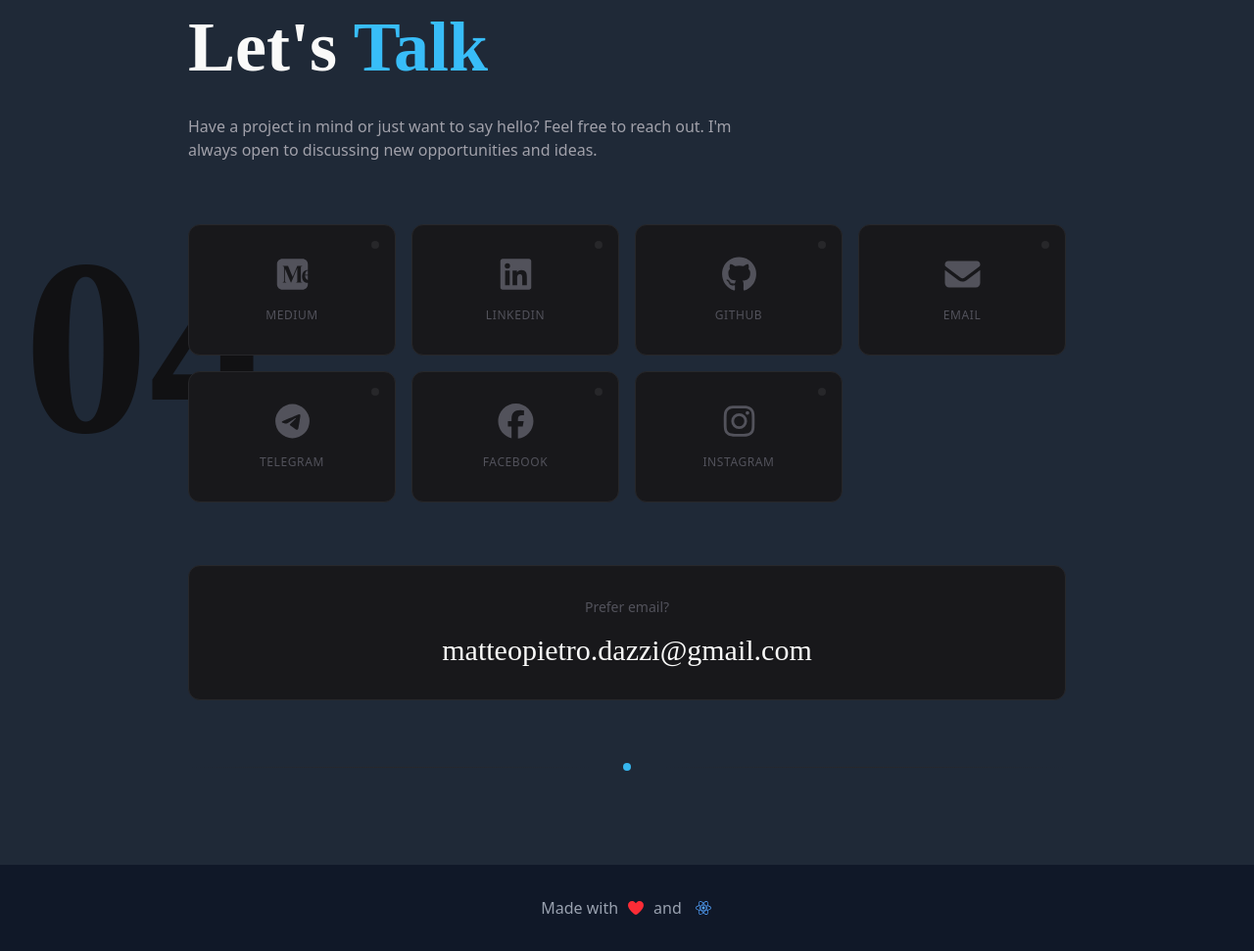
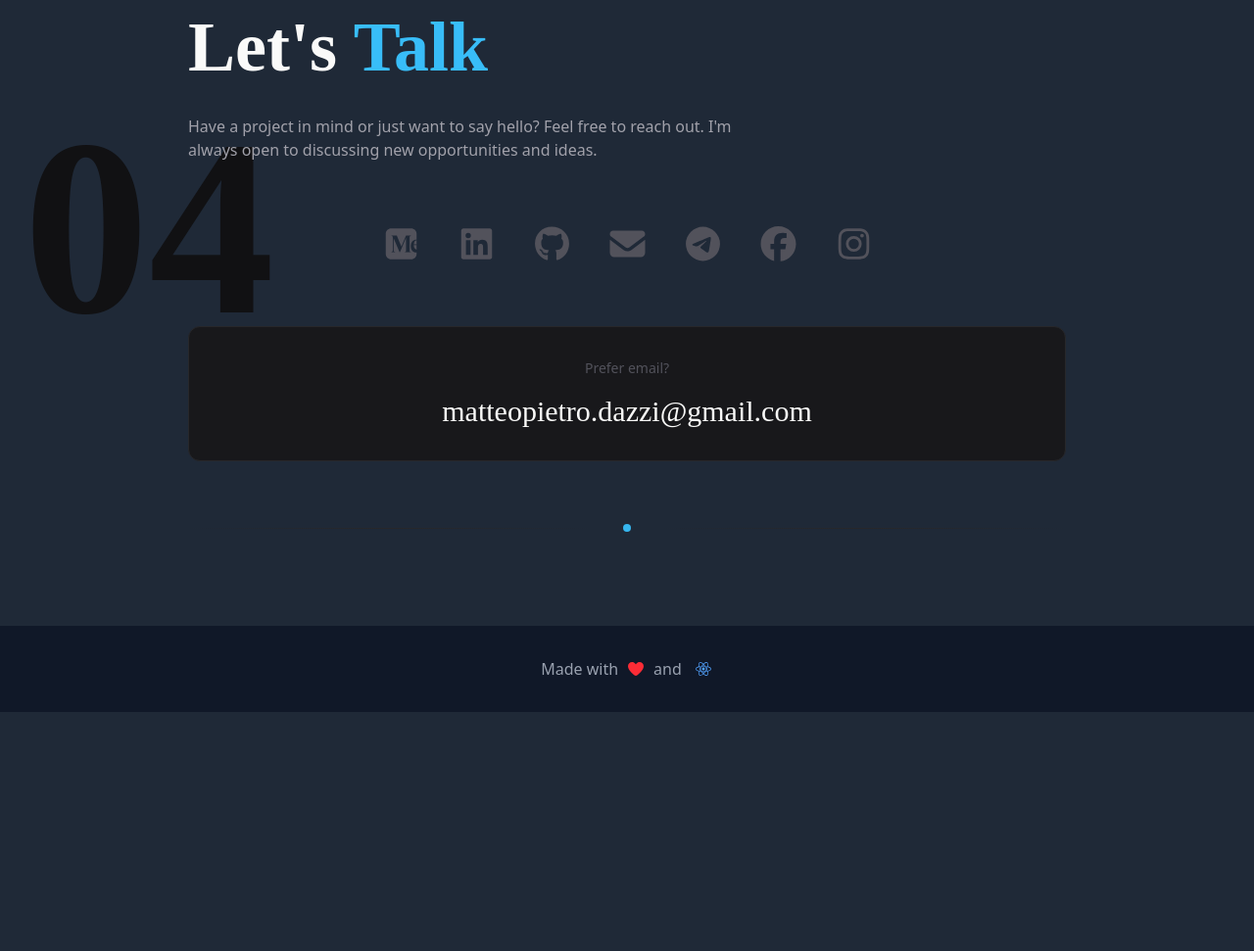
Before and after one commit to ilteoood/ilteoood.github.io, an Astro site: page / in a window 1280 px wide. Shown: the part 2777-3748 px from the top of the page at 98% size. After the commit the page ends 3504 px from the top, so only its background shows below. Built offline with nearby package versions, Linux system fonts and the light colour scheme; Astro itself is replaced by a stand-in of ours; no server answers.

Commit message:
Simplify contacts section to show just icons instead of card buttons

```diff
--- a/src/components/sections/Contacts.tsx
+++ b/src/components/sections/Contacts.tsx
@@ -13,8 +13,6 @@ import { useState, useEffect } from 'react';
 interface ContactItem {
   icon: any;
   url: string;
-  label: string;
-  hoverColor: string;
 }
 
 export default function Contacts() {
@@ -26,13 +24,13 @@ export default function Contacts() {
   }, []);
 
   const contacts: ContactItem[] = [
-    { icon: faMedium, url: 'https://ilteoood.medium.com/', label: 'Medium', hoverColor: 'hover:bg-[#000]' },
-    { icon: faLinkedin, url: 'https://www.linkedin.com/in/ilteoood/', label: 'LinkedIn', hoverColor: 'hover:bg-[#0e76a8]' },
-    { icon: faGithub, url: 'https://github.com/ilteoood/', label: 'GitHub', hoverColor: 'hover:bg-[#333]' },
-    { icon: faEnvelope, url: 'mailto:matteopietro.dazzi@gmail.com', label: 'Email', hoverColor: 'hover:bg-[#ea4335]' },
-    { icon: faTelegram, url: 'https://telegram.me/iLTeoooD', label: 'Telegram', hoverColor: 'hover:bg-[#0088cc]' },
-    { icon: faFacebook, url: 'https://facebook.com/iLTeoooD', label: 'Facebook', hoverColor: 'hover:bg-[#3b5998]' },
-    { icon: faInstagram, url: 'https://www.instagram.com/_ilteoood', label: 'Instagram', hoverColor: 'hover:bg-gradient-to-br hover:from-[#833ab4] hover:via-[#fd1d1d] hover:to-[#fcb045]' },
+    { icon: faMedium, url: 'https://ilteoood.medium.com/' },
+    { icon: faLinkedin, url: 'https://www.linkedin.com/in/ilteoood/' },
+    { icon: faGithub, url: 'https://github.com/ilteoood/' },
+    { icon: faEnvelope, url: 'mailto:matteopietro.dazzi@gmail.com' },
+    { icon: faTelegram, url: 'https://telegram.me/iLTeoooD' },
+    { icon: faFacebook, url: 'https://facebook.com/iLTeoooD' },
+    { icon: faInstagram, url: 'https://www.instagram.com/_ilteoood' },
   ];
 
   return (
@@ -77,9 +75,9 @@ export default function Contacts() {
           </p>
         </div>
 
-        {/* Contact grid */}
+        {/* Contact icons */}
         <div
-          className={`grid grid-cols-2 sm:grid-cols-3 lg:grid-cols-4 gap-4 transition-all duration-1000 delay-200 ${
+          className={`flex flex-wrap justify-center gap-8 transition-all duration-1000 delay-200 ${
             isVisible ? 'opacity-100 translate-y-0' : 'opacity-0 translate-y-8'
           }`}
         >
@@ -89,24 +87,13 @@ export default function Contacts() {
               href={contact.url}
               target="_blank"
               rel="noopener noreferrer"
-              className="group relative flex flex-col items-center justify-center p-8 bg-[#18181b] border border-[#27272a] rounded-xl hover:border-[#38bdf8] transition-all duration-500 hover:-translate-y-1"
+              className="text-4xl text-[#52525b] hover:text-[#38bdf8] transition-all duration-300 hover:scale-110"
               style={{
                 animationDelay: `${index * 100}ms`,
               }}
+              aria-label={contact.url}
             >
-              {/* Icon */}
-              <FontAwesomeIcon
-                icon={contact.icon}
-                className="text-4xl text-[#52525b] group-hover:text-[#fafaf9] transition-colors duration-300 mb-4"
-              />
-
-              {/* Label */}
-              <span className="text-xs text-[#52525b] group-hover:text-[#fafaf9] transition-colors duration-300 uppercase tracking-wider">
-                {contact.label}
-              </span>
-
-              {/* Hover indicator */}
-              <div className="absolute top-4 right-4 w-2 h-2 rounded-full bg-[#27272a] group-hover:bg-[#38bdf8] transition-colors duration-300" />
+              <FontAwesomeIcon icon={contact.icon} />
             </a>
           ))}
         </div>
```
